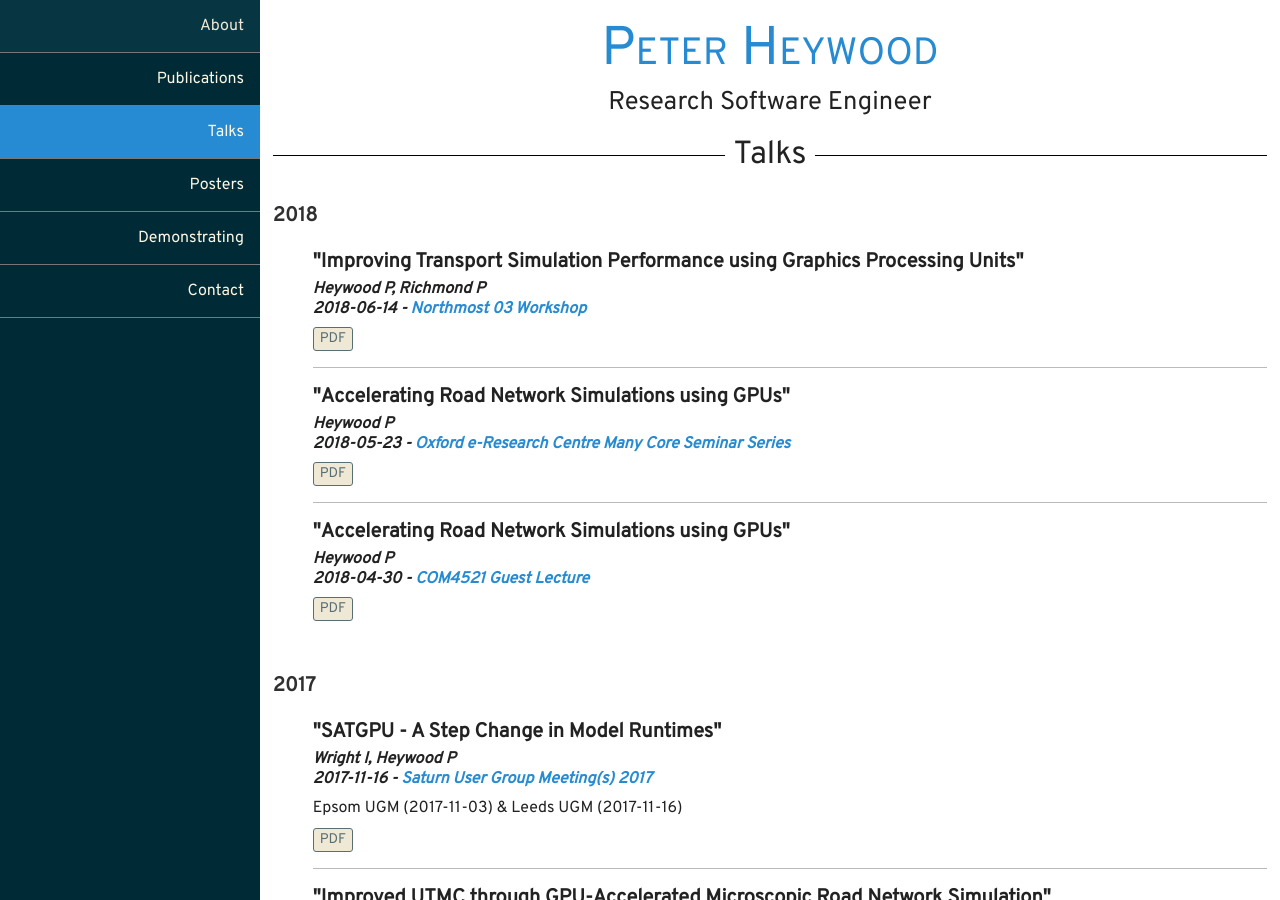
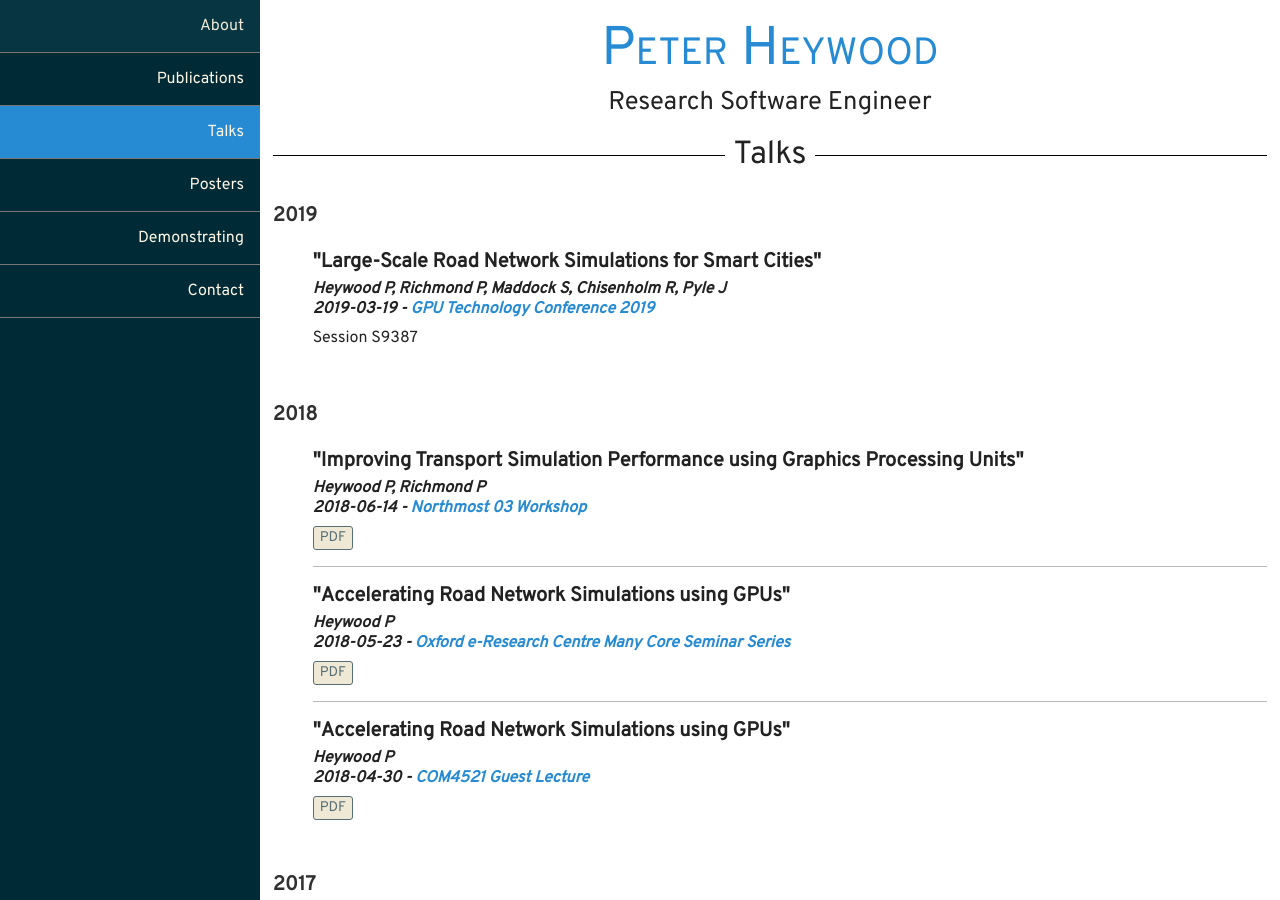
Before and after one commit to ptheywood/ptheywood.github.io, a Jekyll site: the page built from talks/index.html, in a window 1280 px wide and 900 px high. Built offline with Jekyll 4.4.1, drawn with Linux system fonts in a browser that asks for light colours; nearby versions of some CDN libraries; some web fonts are replaced.

Commit message:
Add GTC 2019 talk information
Slides and recording to follow.

```diff
--- a/_data/talks.yml
+++ b/_data/talks.yml
@@ -1,3 +1,13 @@
+- year: 2019
+  talks:
+    - authors: "Heywood P, Richmond P, Maddock S, Chisenholm R, Pyle J"
+      date: 2019-03-19
+      event: "GPU Technology Conference 2019"
+      event_url: "http://www.gputechconf.com/"
+      title: "Large-Scale Road Network Simulations for Smart Cities"
+      note: 'Session S9387'
+      pdf:
+      recording:
 - year: 2018
   talks:
     - authors: "Heywood P"
```
